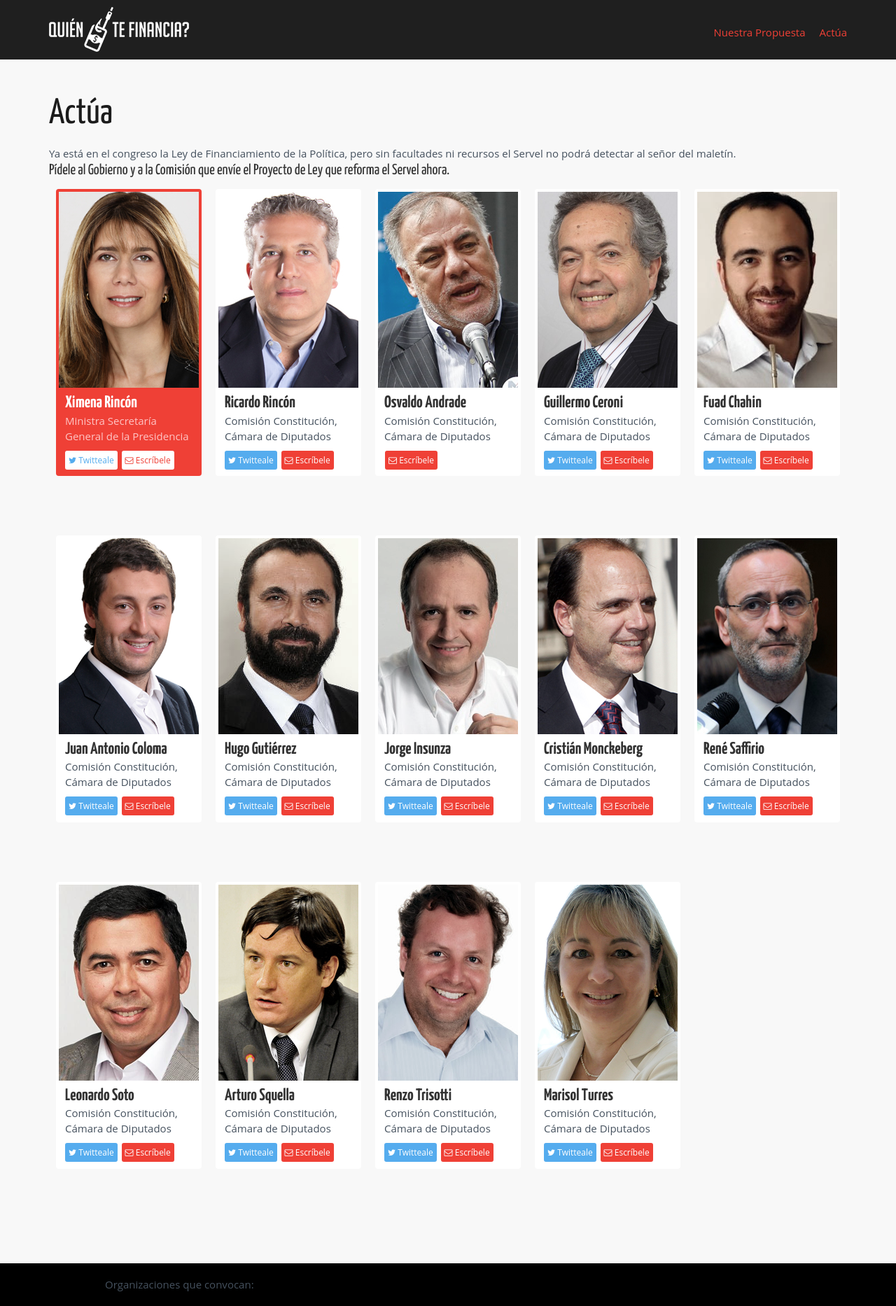
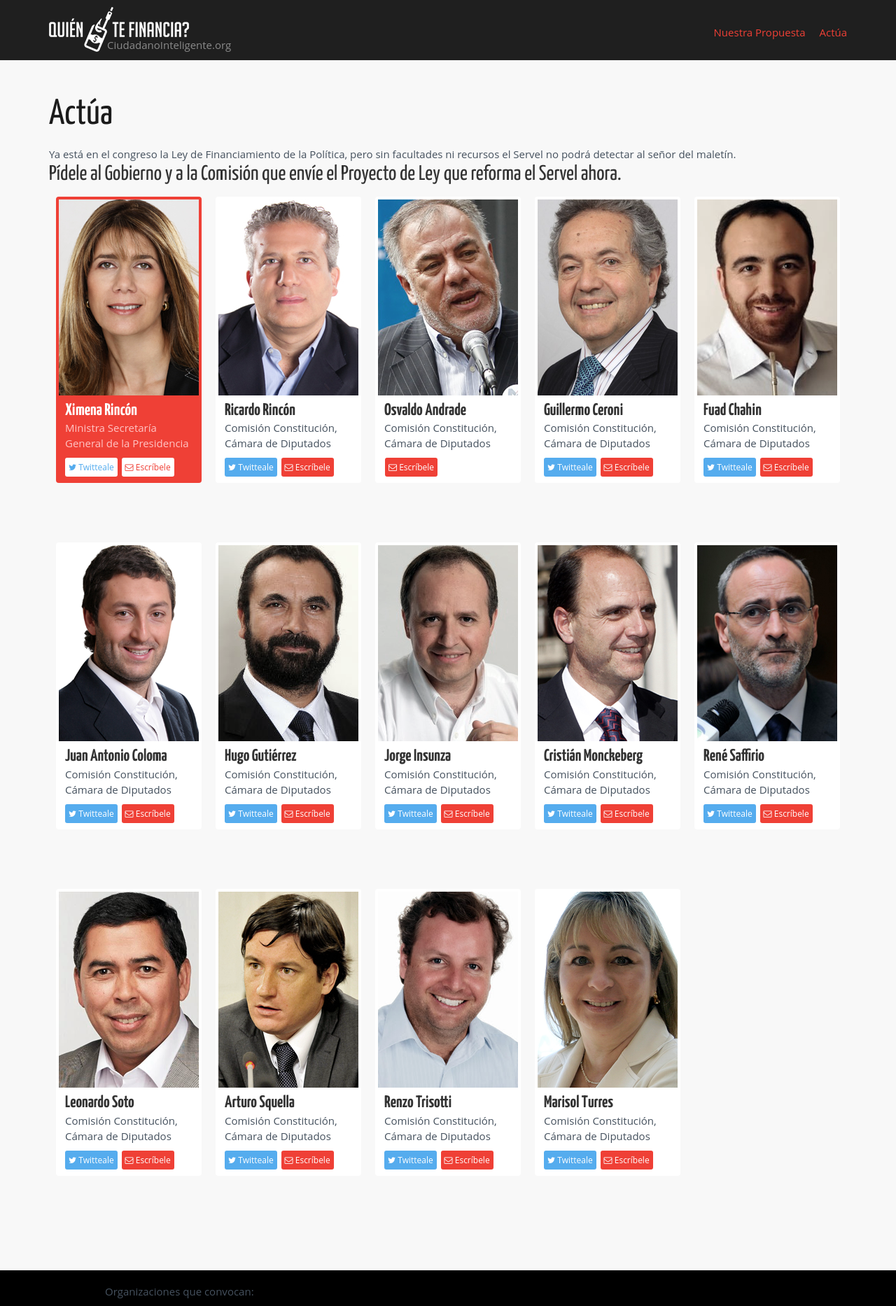
Before and after one commit to ciudadanointeligente/quien-te-financia, a Jekyll site: the page built from actua.html, in a window 1280 px wide. Shown: the top 1866 px of the page at 70% size. Built offline with Jekyll 4.4.1, drawn with Linux system fonts in a browser that asks for light colours; nearby versions of some CDN libraries.

Commit message:
Arreglos menores de estilo.

```diff
--- a/_includes/ask.html
+++ b/_includes/ask.html
@@ -1,5 +1,5 @@
 <!-- Related Projects Row -->
-<p>Ya está en el congreso la Ley de Financiamiento de la Política, pero sin facultades ni recursos el Servel no podrá detectar al señor del maletín.<h4> Pídele al Gobierno y a la Comisión que envíe el Proyecto de Ley que reforma el Servel ahora.</h4></p>
+<p>Ya está en el congreso la Ley de Financiamiento de la Política, pero sin facultades ni recursos el Servel no podrá detectar al señor del maletín.<h3> Pídele al Gobierno y a la Comisión que envíe el Proyecto de Ley que reforma el Servel ahora.</h3></p>
 
 
         	<ul class="grid cs-style-3 clearfix">
--- a/_includes/header.html
+++ b/_includes/header.html
@@ -2,6 +2,7 @@
 
   <div class="container">
 	<a class="siteLogo" href="/index.html" title="Quién te financia?">Quién te financia?</a>
+		<div id="bajada-logo">CiudadanoInteligente.org</div>
 	<nav class="mainNav">
         {% include menu.html %}
       </nav>
--- a/_sass/_layout.scss
+++ b/_sass/_layout.scss
@@ -34,6 +34,8 @@ h2 {
 
 h3 {
 	font-family: "Yanone Kaffeesatz";
+	font-weight: 500;
+	font-size: 30px;
 }
 
 h4 {
@@ -160,6 +162,13 @@ a:visited{
 	width: 203px;
 	text-indent: -99999px;
 	float: left;
+}
+
+div#bajada-logo {
+	float: left;
+	margin-top: 43px;
+	color: #8B8B8B;
+	margin-left: -120px;
 }
 
 
```
